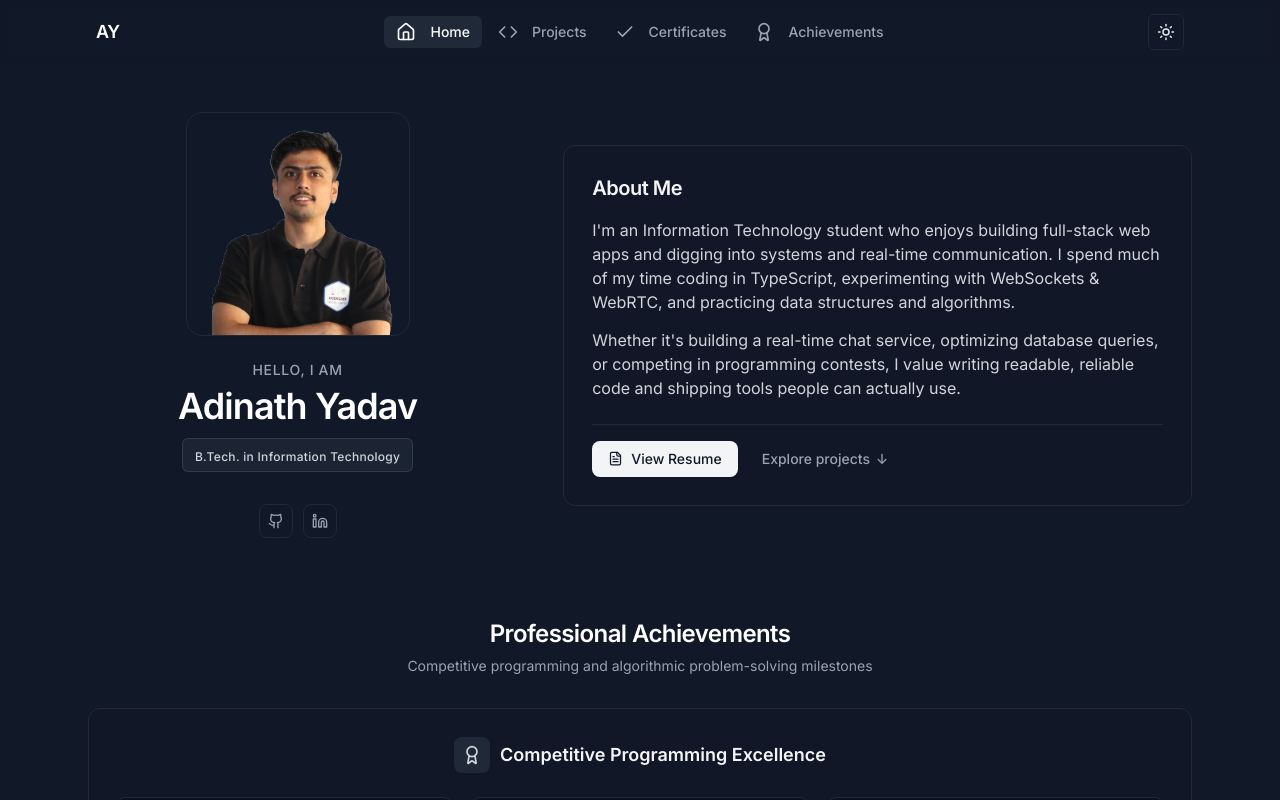
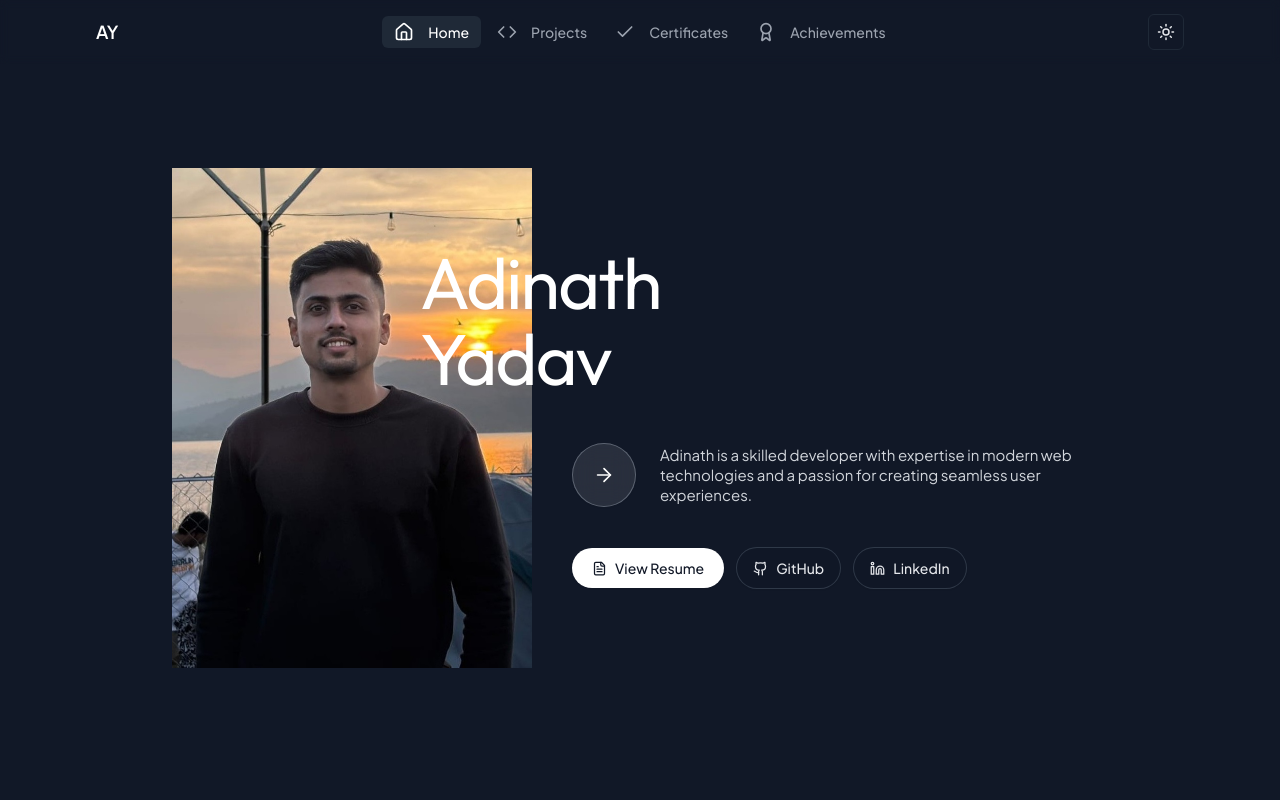
Before and after one commit to adinathyadav2002/Portfolio, a React (Vite) app: page / in a window 1280 px wide. Shown: the top 800 px of the page. Built offline with nearby package versions, Linux system fonts and the light colour scheme.

Commit message:
refactor: redesign hero section and update portfolio typography and layout

```diff
--- a/index.html
+++ b/index.html
@@ -8,7 +8,7 @@
   <meta name="description" content="Adinath Yadav - Full Stack Developer Portfolio" />
   <link rel="preconnect" href="https://fonts.googleapis.com">
   <link rel="preconnect" href="https://fonts.gstatic.com" crossorigin>
-  <link href="https://fonts.googleapis.com/css2?family=Inter:wght@300;400;500;600;700&display=swap" rel="stylesheet">
+  <link href="https://fonts.googleapis.com/css2?family=Outfit:wght@300;400;500;600;700;800;900&family=Plus+Jakarta+Sans:ital,wght@0,300;0,400;0,500;0,600;0,700;1,400&display=swap" rel="stylesheet">
 </head>
 
 <body>
--- a/src/components/sections/CertificatesSection.tsx
+++ b/src/components/sections/CertificatesSection.tsx
@@ -262,10 +262,10 @@ const CertificatesSection = ({ darkMode }) => {
     <div
       className={`${
         darkMode ? "text-gray-200" : "text-gray-800"
-      } min-h-screen transition-colors duration-200`}
+      } transition-colors duration-200`}
     >
       {/* Header Section */}
-      <section className="relative pt-16 pb-8 border-b border-gray-200 dark:border-gray-800/80">
+      <section className="relative pt-10 sm:pt-14 pb-6 sm:pb-8 border-b border-gray-200 dark:border-gray-800/80">
         <div className="max-w-6xl mx-auto px-4 sm:px-6">
           <motion.div
             initial={{ opacity: 0, y: -10 }}
@@ -293,7 +293,7 @@ const CertificatesSection = ({ darkMode }) => {
       </section>
 
       {/* Certificates Display - Main Carousel */}
-      <section className="py-12 px-4 relative z-10">
+      <section className="py-8 sm:py-10 px-4 relative z-10">
         <div className="w-full max-w-6xl mx-auto relative z-10">
           {/* Featured Certificate */}
           <div
--- a/src/components/sections/Main.tsx
+++ b/src/components/sections/Main.tsx
@@ -3,6 +3,7 @@ import {
   Github,
   Award,
   FileText,
+  ArrowRight,
 } from "lucide-react";
 
 export default function Main({ darkMode, setDarkMode }) {
@@ -11,151 +12,124 @@ export default function Main({ darkMode, setDarkMode }) {
   };
 
   return (
-    <main className="w-full max-w-6xl mx-auto px-4 sm:px-6 py-12">
-      <section className="mb-16 sm:mb-20 relative">
+    <main className="w-full max-w-6xl mx-auto px-4 sm:px-6 pt-6 sm:pt-10 md:pt-14 pb-12 sm:pb-16">
+      {/* Hero Section */}
+      <section className="mb-24 sm:mb-32 relative">
         <div
-          className="flex flex-col lg:flex-row gap-10 lg:gap-14 items-center"
+          className="flex flex-col md:flex-row items-center justify-center relative max-w-5xl mx-auto"
           style={{
             opacity: 1,
             transform: "translateY(0px)",
             transition: "all 0.8s ease-out",
           }}
         >
-          {/* Left Column - Profile Image & Social Links */}
+          {/* Left - Portrait Image without border */}
           <div
-            className="w-full lg:w-2/5 flex flex-col items-center"
+            className="relative shrink-0 w-[260px] sm:w-[300px] md:w-[340px] lg:w-[360px] h-[360px] sm:h-[430px] md:h-[470px] lg:h-[500px] overflow-hidden"
             style={{
               opacity: 1,
               transform: "translateX(0px)",
               transition: "all 0.6s ease-out",
             }}
           >
-            {/* Profile Image with clean professional frame */}
-            <div className="relative mb-6 w-48 h-48 sm:w-56 sm:h-56">
-              <div
-                className={`w-full h-full rounded-2xl overflow-hidden border ${darkMode ? "border-gray-800 bg-gray-900" : "border-gray-200 bg-gray-100"
-                  } shadow-sm`}
-              >
             <img
-                  src="/images/my_image_1.png"
+              src="/images/my_image_1.jpeg"
               alt="Adinath Yadav"
               className="w-full h-full object-cover object-top"
             />
           </div>
-            </div>
 
-            <div className="text-center mb-6 sm:mb-8">
-              <span
-                className={`text-xs sm:text-sm ${darkMode ? "text-gray-400" : "text-gray-500"
-                  } font-medium block mb-1.5 tracking-wider uppercase`}
-              >
-                Hello, I am
-              </span>
-
-              <h1
-                className={`text-2xl sm:text-3xl lg:text-4xl font-semibold my-1.5 tracking-tight ${darkMode ? "text-white" : "text-gray-900"
-                  }`}
-              >
-                Adinath Yadav
-              </h1>
-
+          {/* Right - Name overlapping image & Bio */}
           <div
-                className={`px-3 py-1 mt-1.5 ${darkMode
-                  ? "bg-gray-800/80 border border-gray-700/80 text-gray-300"
-                  : "bg-gray-100 border border-gray-200 text-gray-700"
-                  } rounded-md inline-block`}
-              >
-                <span className="text-xs font-medium tracking-wide">
-                  B.Tech. in Information Technology
-                </span>
-              </div>
-            </div>
-
-            {/* Social Media Links */}
-            <div className="flex items-center gap-2.5">
-              <button
-                onClick={() => openInNewTab("https://github.com/adinathyadav2002")}
-                className={`p-2 rounded-lg border transition-colors ${darkMode
-                  ? "border-gray-800 bg-gray-900 text-gray-400 hover:text-white hover:bg-gray-800"
-                  : "border-gray-200 bg-white text-gray-600 hover:text-black hover:bg-gray-100"
-                  }`}
-                aria-label="GitHub Profile"
-              >
-                <Github size={16} />
-              </button>
-              <button
-                onClick={() => openInNewTab("https://linkedin.com/in/adinath-yadav")}
-                className={`p-2 rounded-lg border transition-colors ${darkMode
-                  ? "border-gray-800 bg-gray-900 text-gray-400 hover:text-white hover:bg-gray-800"
-                  : "border-gray-200 bg-white text-gray-600 hover:text-black hover:bg-gray-100"
-                  }`}
-                aria-label="LinkedIn Profile"
-              >
-                <Linkedin size={16} />
-              </button>
-            </div>
-          </div>
-
-          {/* Right Column - About Me */}
-          <div
-            className="w-full lg:w-3/5"
+            className="relative -mt-8 md:mt-0 z-10 flex flex-col justify-center pt-4 md:pt-0 w-full md:w-auto"
             style={{
               opacity: 1,
               transform: "translateX(0px)",
               transition: "all 0.6s ease-out 0.2s",
             }}
           >
-            <div
-              className={`${darkMode
-                ? "bg-gray-900/90 border-gray-800"
-                : "bg-white border-gray-200"
-                } rounded-xl shadow-sm overflow-hidden border`}
-            >
-              <div className="p-6 sm:p-7">
-                <h2
-                  className={`text-lg sm:text-xl font-semibold mb-4 tracking-tight ${darkMode ? "text-gray-100" : "text-gray-900"
+            {/* ONLY the Name overlaps the Image */}
+            <div className="relative md:-ml-20 lg:-ml-28 mb-8 md:mb-12">
+              <h1
+                className={`font-display text-4xl sm:text-5xl md:text-6xl lg:text-7xl font-normal tracking-tight leading-[1.08] ${
+                  darkMode ? "text-white" : "text-gray-900"
                 }`}
               >
-                  About Me
-                </h2>
+                Adinath
+                <span className="block mt-1">
+                  Yadav
+                </span>
+              </h1>
+            </div>
 
-                <div className="space-y-3.5 text-sm sm:text-base leading-relaxed font-normal">
-                  <p className={darkMode ? "text-gray-300" : "text-gray-600"}>
-                    I'm an Information Technology student who enjoys building full-stack
-                    web apps and digging into systems and real-time communication. I spend
-                    much of my time coding in TypeScript, experimenting with WebSockets & WebRTC,
-                    and practicing data structures and algorithms.
-                  </p>
-                  <p className={darkMode ? "text-gray-300" : "text-gray-600"}>
-                    Whether it's building a real-time chat service, optimizing database
-                    queries, or competing in programming contests, I value writing readable,
-                    reliable code and shipping tools people can actually use.
+            {/* Other parts - on the right, NOT on the image */}
+            <div className="md:pl-6 lg:pl-10 flex flex-col">
+              {/* Circular Arrow + Bio Paragraph */}
+              <div className="flex items-center gap-5 sm:gap-6">
+                <a
+                  href="#projects"
+                  aria-label="Explore Projects"
+                  className={`w-14 h-14 sm:w-16 sm:h-16 rounded-full border ${
+                    darkMode
+                      ? "border-gray-500/80 hover:border-white bg-white/10 hover:bg-white/20 text-white shadow-[0_0_20px_rgba(255,255,255,0.06)]"
+                      : "border-gray-400 hover:border-gray-900 bg-black/5 hover:bg-black/10 text-gray-900 shadow-[0_0_20px_rgba(0,0,0,0.06)]"
+                  } backdrop-blur-md flex items-center justify-center shrink-0 transition-all duration-300 hover:scale-105 group shadow-sm`}
+                >
+                  <ArrowRight
+                    size={22}
+                    strokeWidth={1.8}
+                    className="transition-transform group-hover:translate-x-1"
+                  />
+                </a>
+
+                <p
+                  className={`text-xs sm:text-sm md:text-[15px] leading-relaxed font-normal max-w-xs sm:max-w-sm md:max-w-md ${
+                    darkMode ? "text-gray-300" : "text-gray-600"
+                  }`}
+                >
+                  Adinath is a skilled developer with expertise in modern web technologies and a passion for creating seamless user experiences.
                 </p>
               </div>
 
-                <div className="flex flex-wrap items-center gap-3 mt-6 pt-4 border-t border-gray-100 dark:border-gray-800">
+              {/* Elegant Action Buttons */}
+              <div className="flex flex-wrap items-center gap-3 mt-8 sm:mt-10">
                 <a
                   href="./Adinath_Yadav_resume.pdf"
                   target="_blank"
                   rel="noopener noreferrer"
-                    className={`inline-flex items-center justify-center gap-2 py-2 px-4 ${darkMode
-                      ? "bg-gray-100 text-gray-900 hover:bg-white"
+                  className={`inline-flex items-center gap-2 py-2 px-4 sm:py-2.5 sm:px-5 rounded-full text-xs sm:text-sm font-medium transition-all duration-200 shadow-sm hover:shadow-md hover:-translate-y-0.5 ${
+                    darkMode
+                      ? "bg-white text-gray-900 hover:bg-gray-100"
                       : "bg-gray-900 text-white hover:bg-gray-800"
-                      } rounded-lg text-xs sm:text-sm font-medium transition-colors shadow-sm`}
+                  }`}
                 >
                   <FileText size={15} />
                   <span>View Resume</span>
                 </a>
 
-                  <a
-                    href="#projects"
-                    className={`inline-flex items-center gap-1.5 py-2 px-3 text-xs sm:text-sm font-medium ${darkMode ? "text-gray-400 hover:text-white" : "text-gray-600 hover:text-gray-900"
-                      } transition-colors`}
+                <button
+                  onClick={() => openInNewTab("https://github.com/adinathyadav2002")}
+                  className={`inline-flex items-center gap-2 py-2 px-3.5 sm:py-2.5 sm:px-4 rounded-full text-xs sm:text-sm font-medium border transition-all duration-200 hover:-translate-y-0.5 shadow-sm ${
+                    darkMode
+                      ? "border-gray-700/80 bg-gray-900/60 hover:bg-gray-800 text-gray-200 hover:text-white hover:border-gray-500"
+                      : "border-gray-300 bg-white hover:bg-gray-50 text-gray-700 hover:text-gray-900 hover:border-gray-400"
+                  }`}
                 >
-                    <span>Explore projects</span>
-                    <span aria-hidden="true">↓</span>
-                  </a>
-                </div>
+                  <Github size={15} />
+                  <span>GitHub</span>
+                </button>
+
+                <button
+                  onClick={() => openInNewTab("https://linkedin.com/in/adinath-yadav")}
+                  className={`inline-flex items-center gap-2 py-2 px-3.5 sm:py-2.5 sm:px-4 rounded-full text-xs sm:text-sm font-medium border transition-all duration-200 hover:-translate-y-0.5 shadow-sm ${
+                    darkMode
+                      ? "border-gray-700/80 bg-gray-900/60 hover:bg-gray-800 text-gray-200 hover:text-white hover:border-gray-500"
+                      : "border-gray-300 bg-white hover:bg-gray-50 text-gray-700 hover:text-gray-900 hover:border-gray-400"
+                  }`}
+                >
+                  <Linkedin size={15} />
+                  <span>LinkedIn</span>
+                </button>
               </div>
             </div>
           </div>
@@ -164,7 +138,7 @@ export default function Main({ darkMode, setDarkMode }) {
 
       {/* Achievements Section */}
       <section
-        className="mb-16 sm:mb-20 px-0"
+        className="px-0"
         style={{
           opacity: 1,
           transform: "translateY(0px)",
--- a/src/components/ui/timeline.tsx
+++ b/src/components/ui/timeline.tsx
@@ -40,7 +40,7 @@ export const Timeline = ({
 
   return (
     <div className={`w-full font-sans md:px-10`} ref={containerRef}>
-      <div className="max-w-6xl mx-auto py-8 px-4 md:px-8 lg:px-10">
+      <div className="max-w-6xl mx-auto pt-8 pb-4 px-4 md:px-8 lg:px-10">
         <h2 className="text-xl md:text-2xl font-semibold mb-2 text-black dark:text-white max-w-4xl tracking-tight">
           My Achievements
         </h2>
@@ -54,7 +54,7 @@ export const Timeline = ({
         {data.map((item, index) => (
           <div
             key={index}
-            className="flex justify-start pt-8 md:pt-32 md:gap-8"
+            className="flex justify-start pt-6 md:pt-14 md:gap-8"
           >
             <div className="sticky flex flex-col md:flex-row z-40 items-center top-40 self-start max-w-xs lg:max-w-sm md:w-full">
               <div className="h-8 absolute left-3 md:left-3 w-8 rounded-full bg-white dark:bg-black flex items-center justify-center border border-gray-200 dark:border-gray-800">
--- a/src/pages/Index.tsx
+++ b/src/pages/Index.tsx
@@ -20,7 +20,7 @@ export const Index = () => {
 
   return (
     <div
-      className={`min-h-screen font-montserrat relative ${darkMode ? "dark bg-gray-900 text-gray-100" : "bg-gray-50 text-gray-900"
+      className={`min-h-screen font-sans relative ${darkMode ? "dark bg-gray-900 text-gray-100" : "bg-gray-50 text-gray-900"
         }`}
     >
       {/* Header */}
@@ -28,22 +28,24 @@ export const Index = () => {
         <Navbar darkMode={darkMode} setDarkMode={setDarkMode} />
       </div>
 
-      <div className="w-full flex flex-col items-center">
+      <div className="w-full flex flex-col items-center space-y-24 md:space-y-36">
         {/* Main Content */}
-        <div className="w-full mt-16">
+        <div className="w-full pt-20 sm:pt-24 md:pt-28">
           <Main darkMode={darkMode} setDarkMode={setDarkMode} />
         </div>
 
         {/* Projects */}
-        <div className="w-full mt-16" id="projects">
+        <div className="w-full" id="projects">
           <ProjectsSection darkMode={darkMode} setDarkMode={setDarkMode} />
         </div>
 
-        <div className="w-full mt-16 mb-24" id="certificates">
+        {/* Certificates */}
+        <div className="w-full" id="certificates">
           <CertificatesSection darkMode={darkMode} />
         </div>
 
-        <div className="w-full mt-16 mb-24" id="achievements">
+        {/* Achievements */}
+        <div className="w-full pb-16 md:pb-24" id="achievements">
           <TimelineAchivements darkMode={darkMode} />
         </div>
       </div>
--- a/tailwind.config.ts
+++ b/tailwind.config.ts
@@ -20,7 +20,8 @@ export default {
     },
     extend: {
       fontFamily: {
-        sans: ['Inter', 'sans-serif'],
+        sans: ['"Plus Jakarta Sans"', 'Inter', 'sans-serif'],
+        display: ['"Outfit"', 'sans-serif'],
       },
       colors: {
         border: "hsl(var(--border))",
```
Also changed, not shown: src/components/sections/Projects.tsx (+5 -5 lines), public/images/my_image_1.jpeg. Lines whose indentation alone changed are shown as unchanged.
